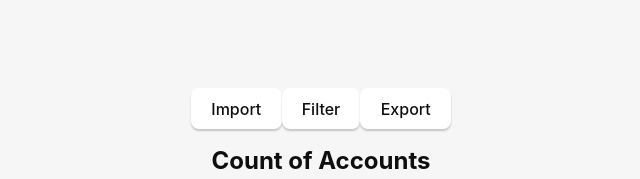
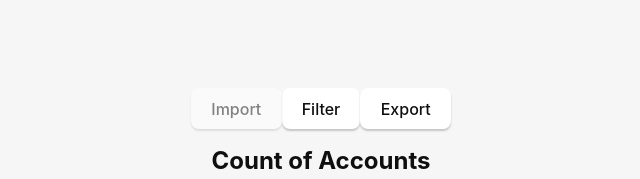
Before and after one commit to BaseW/account-manager, a Next.js app: page / in a window 1280 px wide. Shown: the top 179 px of the page, without its empty margins (319-959 px from the left). Built offline with nearby package versions, Linux system fonts and the light colour scheme.

Commit message:
update style

```diff
--- a/src/components/molecules/Header/header.component.tsx
+++ b/src/components/molecules/Header/header.component.tsx
@@ -13,24 +13,24 @@ export const Header = ({
   return (
     <div className="header">
       <button
-        className={`header__button ${
-          currentMode === "import" ? "header__button--active" : ""
+        className={`headerButton ${
+          currentMode === "import" ? "headerButtonActive" : ""
         }`}
         onClick={() => onToggleMode("import")}
       >
         Import
       </button>
       <button
-        className={`header__button ${
-          currentMode === "filter" ? "header__button--active" : ""
+        className={`headerButton ${
+          currentMode === "filter" ? "headerButtonActive" : ""
         }`}
         onClick={() => onToggleMode("filter")}
       >
         Filter
       </button>
       <button
-        className={`header__button ${
-          currentMode === "export" ? "header__button--active" : ""
+        className={`headerButton ${
+          currentMode === "export" ? "headerButtonActive" : ""
         }`}
         onClick={() => onToggleMode("export")}
       >
--- a/src/style.css
+++ b/src/style.css
@@ -84,6 +84,10 @@ button {
   margin-right: 5px;
 }
 
+.headerButtonActive {
+  opacity: 0.5;
+}
+
 @media (prefers-color-scheme: dark) {
   :root {
     color: #f6f6f6;
```
